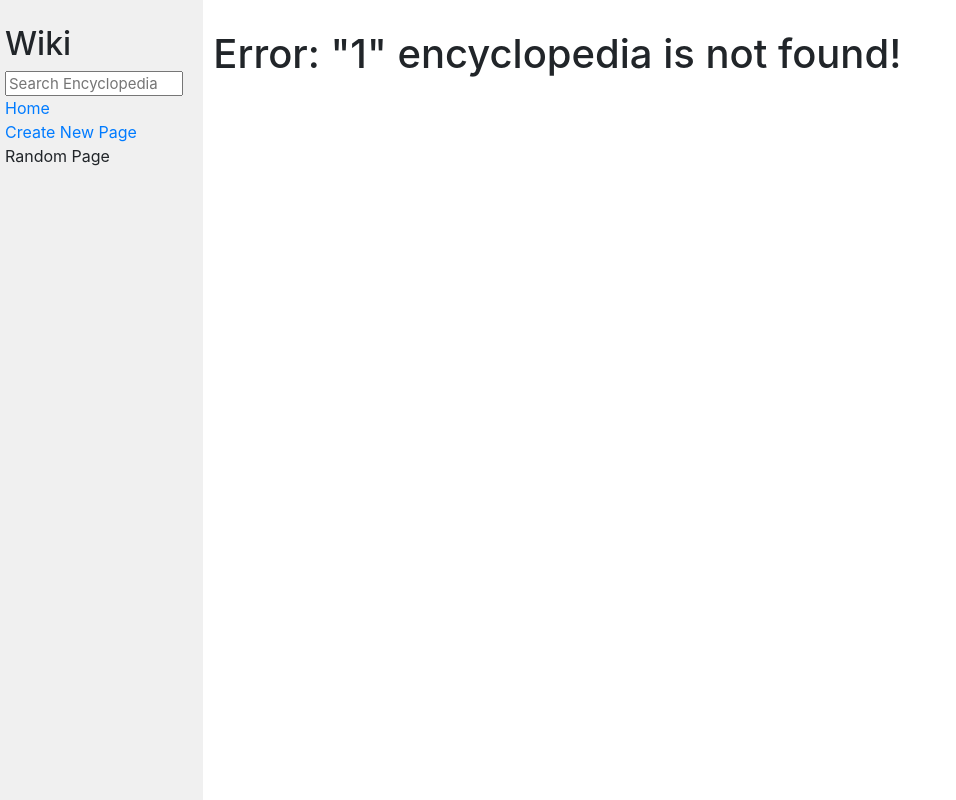
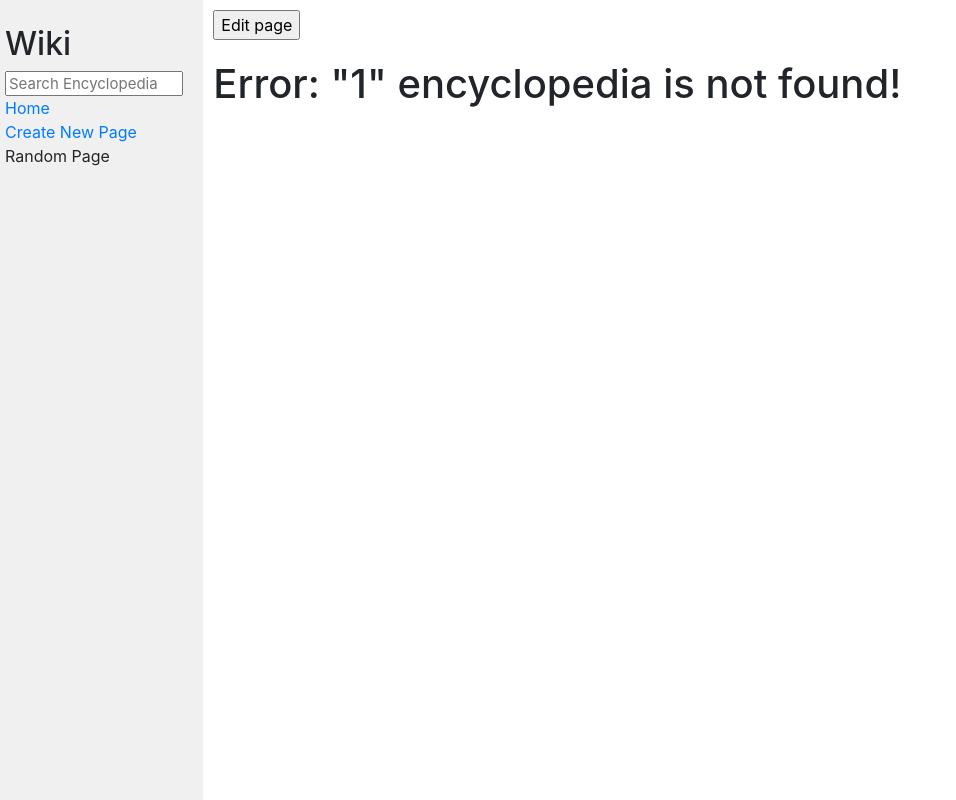
Before and after one commit to YoussefBam/wiki, a Django app: page /wiki/1 in a window 1280 px wide. Shown: the whole page, without its empty margins (0-956 px from the left). Run offline with Django 3.2, Linux system fonts and the light colour scheme; some libraries are stand-ins or nearby versions.

Commit message:
On each entry page,the user can edit that entry’s Markdown content
The user should be able to click a button to save the changes made to the entry.
Once the entry is saved, the user should be redirected back to that entry’s page.

```diff
--- a/encyclopedia/templates/encyclopedia/index.html
+++ b/encyclopedia/templates/encyclopedia/index.html
@@ -22,6 +22,9 @@
             {% endfor %}
         </ul>
     {% elif page_name == "content_page" %}
+        <form action="../edit/{{title}}" >
+            <input type="submit" value="Edit page">
+        </form>
         {% if content%}
             {{content | safe}}
         {% else %}
@@ -29,6 +32,9 @@
         {% endif %}
     {% elif page_name == "searched_page" %}
         {% if content%}
+        <form action="../edit/{{title}}">
+            <input type="submit" value="Edit page">
+        </form>
             {{content | safe}}
         {% else %}
             <ul>
--- a/encyclopedia/urls.py
+++ b/encyclopedia/urls.py
@@ -1,4 +1,4 @@
-from django.urls import path, include
+from django.urls import path
 
 from . import views
 
@@ -9,5 +9,7 @@ urlpatterns = [
     #rendering add.html
     path("create/", views.view_create, name="view_create"),
     #path to add desired page to database
-    path("create_page/", views.create , name="created_page")
+    path("create_page/", views.create , name="created_page"),
+    path("edit/<str:title>",views.edit, name="edit_page"),
+    path("edited/<str:title>",views.save, name="edit_page")
 ]
--- a/encyclopedia/views.py
+++ b/encyclopedia/views.py
@@ -66,3 +66,23 @@ def create(request):
         return render(request,"encyclopedia/index.html",{
             "content":content,"title":title, "page_name":page_name
         })
+
+
+def edit(request,title):
+
+        #get contents of md file and convert it to html
+        content=util.get_entry(title)
+        return render(request,"encyclopedia/edit.html", {"content":content,"title":title
+} )
+
+
+def save(request,title):
+    content=request.POST.get('content')
+    util.save_entry(title, content)
+    #convert content to html
+    content=markdown(util.get_entry(title))
+    #validate page name so index conditonal will be true and will output the contents.
+    page_name="content_page"
+    return render(request,"encyclopedia/index.html",{
+        "content":content,"title":title, "page_name":page_name
+    })
```
Also changed, not shown: encyclopedia/templates/encyclopedia/edit.html (added, +18 -0 lines).
